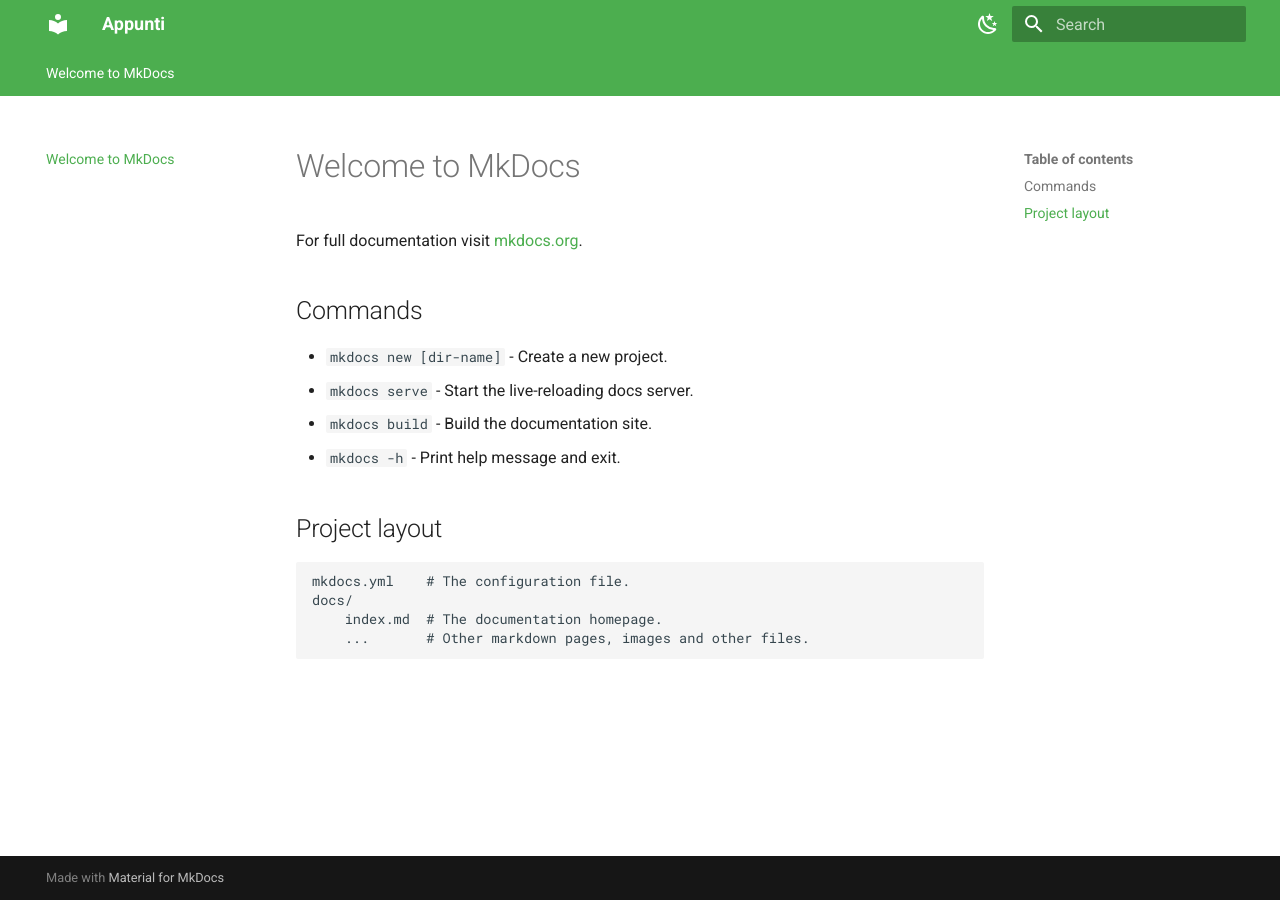
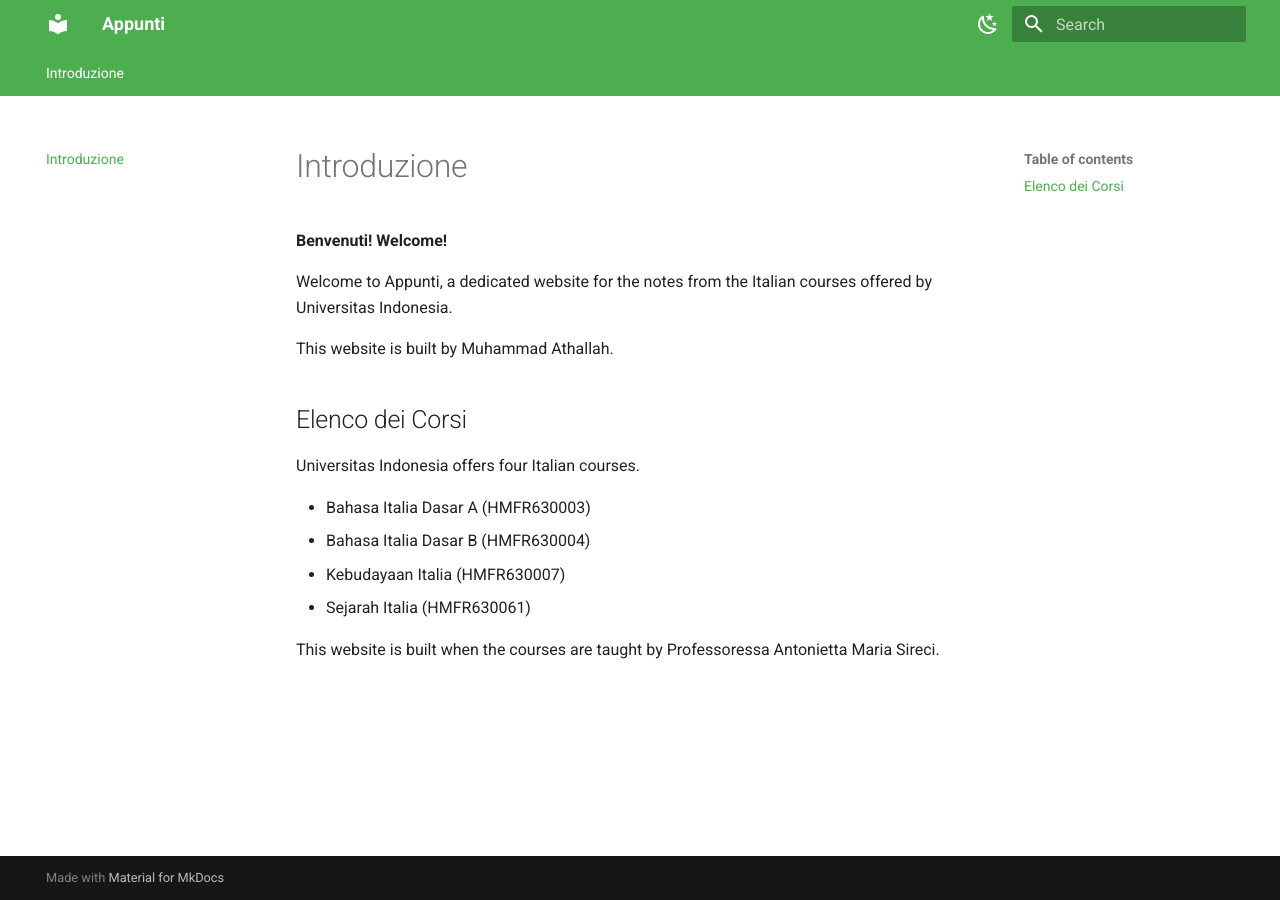
Before and after one commit to determinedguy/appunti, an MkDocs documentation site: the page built from docs/index.md, in a window 1280 px wide. Built offline with MkDocs 1.6.1 and Material for MkDocs 9.7.7, drawn with Linux system fonts in a browser that asks for light colours.

Commit message:
feat: index page

```diff
--- a/docs/index.md
+++ b/docs/index.md
@@ -1,17 +1,18 @@
-# Welcome to MkDocs
+# Introduzione
 
-For full documentation visit [mkdocs.org](https://www.mkdocs.org).
+**Benvenuti! Welcome!**
 
-## Commands
+Welcome to Appunti, a dedicated website for the notes from the Italian courses offered by Universitas Indonesia.
 
-* `mkdocs new [dir-name]` - Create a new project.
-* `mkdocs serve` - Start the live-reloading docs server.
-* `mkdocs build` - Build the documentation site.
-* `mkdocs -h` - Print help message and exit.
+This website is built by Muhammad Athallah.
 
-## Project layout
+## Elenco dei Corsi
 
-    mkdocs.yml    # The configuration file.
-    docs/
-        index.md  # The documentation homepage.
-        ...       # Other markdown pages, images and other files.
+Universitas Indonesia offers four Italian courses.
+
+- Bahasa Italia Dasar A (HMFR630003)
+- Bahasa Italia Dasar B (HMFR630004)
+- Kebudayaan Italia (HMFR630007)
+- Sejarah Italia (HMFR630061)
+
+This website is built when the courses are taught by Professoressa Antonietta Maria Sireci.
```
